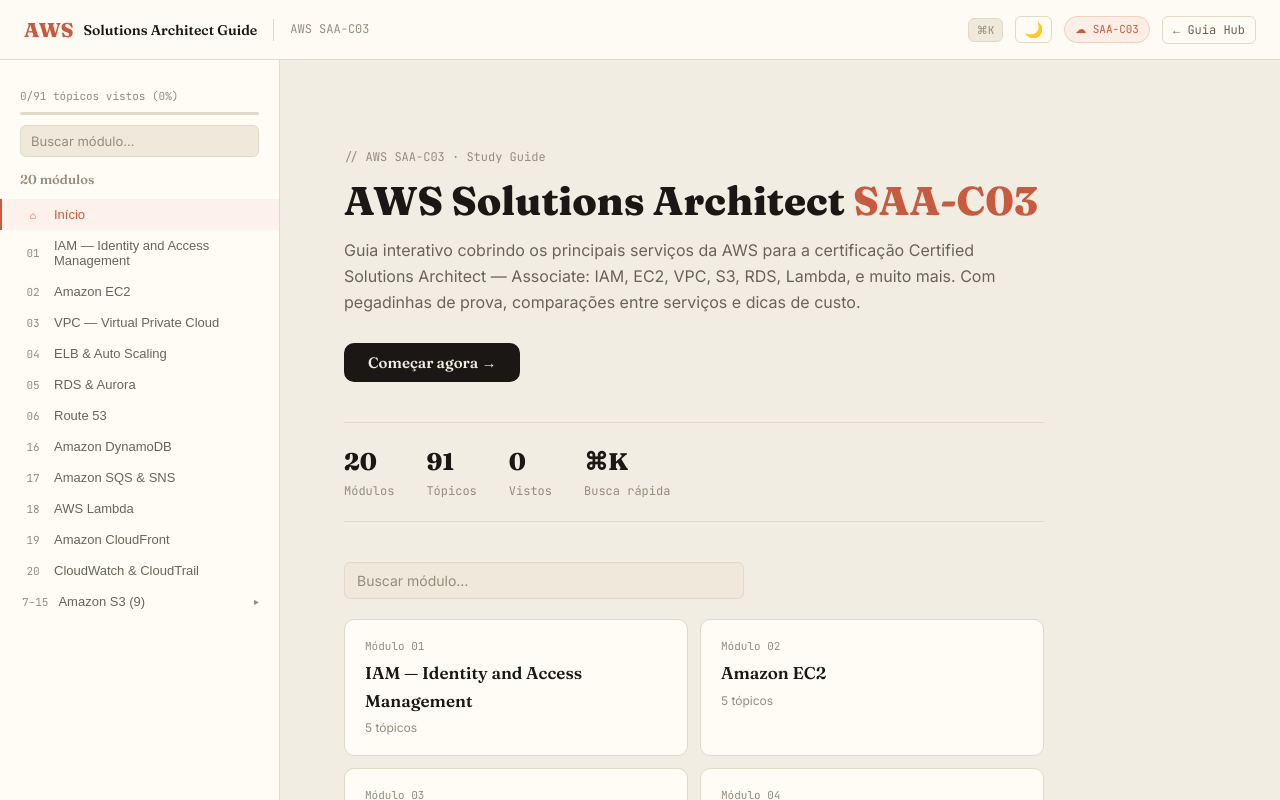
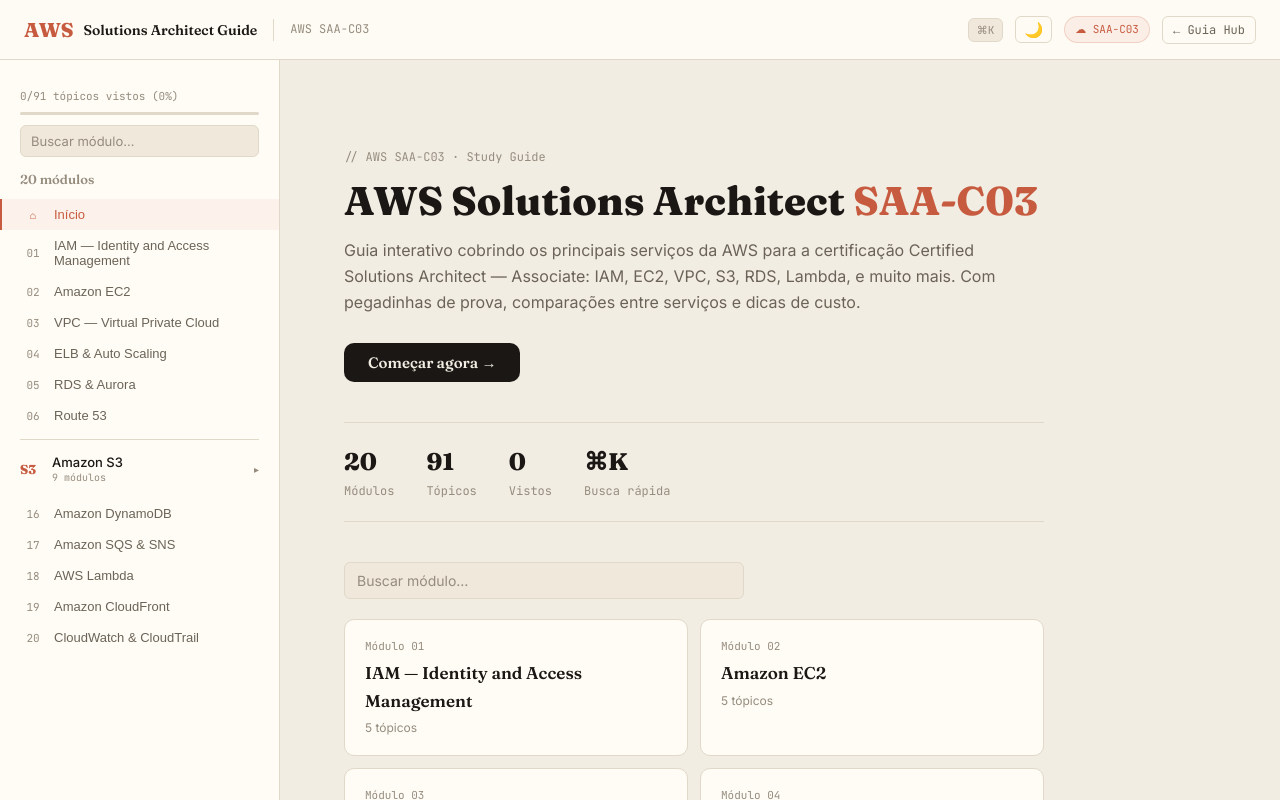
Before and after one commit to huser0/aws-solutions-architect-guide, a React (Vite) app: page / in a window 1280 px wide. Shown: the top 800 px of the page. Built offline with nearby package versions, Linux system fonts and the light colour scheme.

Commit message:
fix: place S3 accordion in natural position, clean up group header

```diff
--- a/src/App.jsx
+++ b/src/App.jsx
@@ -62,9 +62,15 @@
     return filteredModules.filter(m => /^Módulo (?:07|08|09|10|11|12|13|14|15|16|17|18|19)/.test(m.title))
   }, [filteredModules])
 
-  const otherModules = useMemo(() => {
-    return filteredModules.filter(m => !/^Módulo (?:07|08|09|10|11|12|13|14|15|16|17|18|19)/.test(m.title))
-  }, [filteredModules])
+  const modulesBeforeS3 = useMemo(() => {
+    const s3Ids = new Set(s3Modules.map(m => m.id))
+    return filteredModules.filter(m => !s3Ids.has(m.id) && (modules.findIndex(p => p.id === m.id) < modules.findIndex(p => p.id === s3Modules[0]?.id)))
+  }, [filteredModules, modules, s3Modules])
+
+  const modulesAfterS3 = useMemo(() => {
+    const s3Ids = new Set(s3Modules.map(m => m.id))
+    return filteredModules.filter(m => !s3Ids.has(m.id) && (modules.findIndex(p => p.id === m.id) > modules.findIndex(p => p.id === s3Modules[s3Modules.length - 1]?.id)))
+  }, [filteredModules, modules, s3Modules])
 
   function markViewed(secId) {
     if (viewed[secId]) return
@@ -169,7 +175,8 @@
               </div>
             </button>
 
-            {otherModules.length > 0 && otherModules.map((mod, i) => {
+
+            {modulesBeforeS3.map((mod, i) => {
               const isActive = activeModule?.id === mod.id
               const realIndex = modules.findIndex(m => m.id === mod.id)
               return <ModuleItem key={mod.id} mod={mod} realIndex={realIndex} isActive={isActive} activeSection={activeSection} onOpen={openModule} onSection={goToSection} />
@@ -178,6 +185,12 @@
             {s3Modules.length > 0 && (
               <S3Group modules={s3Modules} modulesAll={modules} activeModule={activeModule} activeSection={activeSection} onOpen={openModule} onSection={goToSection} />
             )}
+
+            {modulesAfterS3.map((mod, i) => {
+              const isActive = activeModule?.id === mod.id
+              const realIndex = modules.findIndex(m => m.id === mod.id)
+              return <ModuleItem key={mod.id} mod={mod} realIndex={realIndex} isActive={isActive} activeSection={activeSection} onOpen={openModule} onSection={goToSection} />
+            })}
 
             {filteredModules.length === 0 && (
               <div className="search-empty">Nenhum módulo encontrado</div>
@@ -287,13 +300,16 @@
 
 function S3Group({ modules, modulesAll, activeModule, activeSection, onOpen, onSection }) {
   const [open, setOpen] = useState(false)
-  const firstIdx = modulesAll.findIndex(m => m.id === modules[0]?.id)
   return (
     <div className="s3-group">
+      <div className="s3-divider" />
       <button className="mod-btn" onClick={() => setOpen(o => !o)}>
-        <div className={`mod-header s3-group-header ${open ? 'open' : ''}`}>
-          <span className="mod-num">{String(firstIdx + 1)}–{String(firstIdx + modules.length)}</span>
-          <span className="mod-title">Amazon S3 ({modules.length})</span>
+        <div className="s3-group-header">
+          <span className="s3-group-label">S3</span>
+          <span className="s3-group-title">
+            <span className="s3-group-name">Amazon S3</span>
+            <span className="s3-group-count">{modules.length} módulos</span>
+          </span>
           <span className="s3-chevron">{open ? '▾' : '▸'}</span>
         </div>
       </button>
--- a/src/index.css
+++ b/src/index.css
@@ -255,12 +255,27 @@
 
 /* ───── S3 Group ───── */
 .s3-group { margin-bottom: 4px; }
-.s3-group-header { cursor: pointer; }
-.s3-group-header .s3-chevron {
-  margin-left: auto; font-size: 10px; color: var(--text-muted);
-  transition: transform 0.15s;
+.s3-divider {
+  height: 1px; background: var(--border); margin: 8px 20px 4px;
 }
-.s3-sub { padding-left: 12px; border-left: 1px solid var(--border); margin-left: 12px; }
+.s3-group-header {
+  display: flex; align-items: center; gap: 10px;
+  padding: 10px 20px; cursor: pointer; background: none; border: none;
+  width: 100%; text-align: left; font-family: var(--font-body);
+  transition: background 0.12s;
+}
+.s3-group-header:hover { background: var(--bg-hover); }
+.s3-group-label {
+  font-family: var(--font-serif); font-weight: 800; font-size: 13px;
+  color: var(--accent); min-width: 22px;
+}
+.s3-group-title { flex: 1; }
+.s3-group-name { display: block; font-size: 13px; color: var(--text-primary); font-weight: 500; }
+.s3-group-count { display: block; font-size: 10px; color: var(--text-muted); font-family: var(--font-mono); margin-top: 1px; }
+.s3-chevron {
+  font-size: 10px; color: var(--text-muted); transition: transform 0.15s;
+}
+.s3-sub { padding-left: 12px; border-left: 1px solid var(--border); margin-left: 32px; margin-bottom: 2px; }
 .s3-sub-header { padding: 5px 16px; font-size: 12px; }
 
 /* ───── Command Palette ───── */
```
